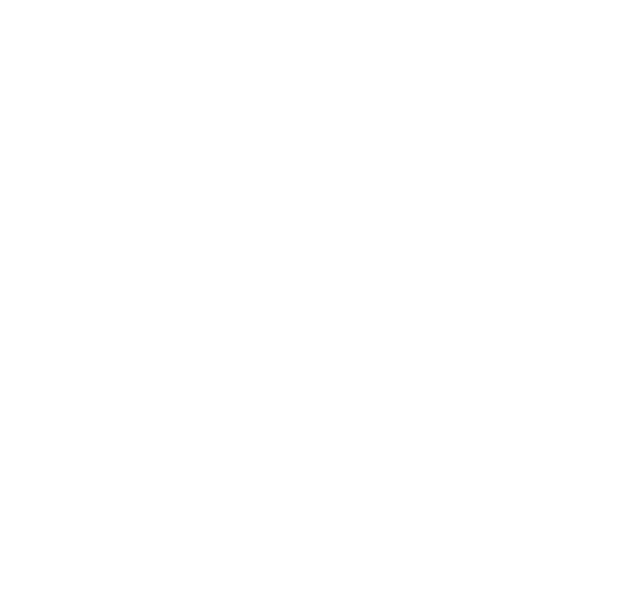
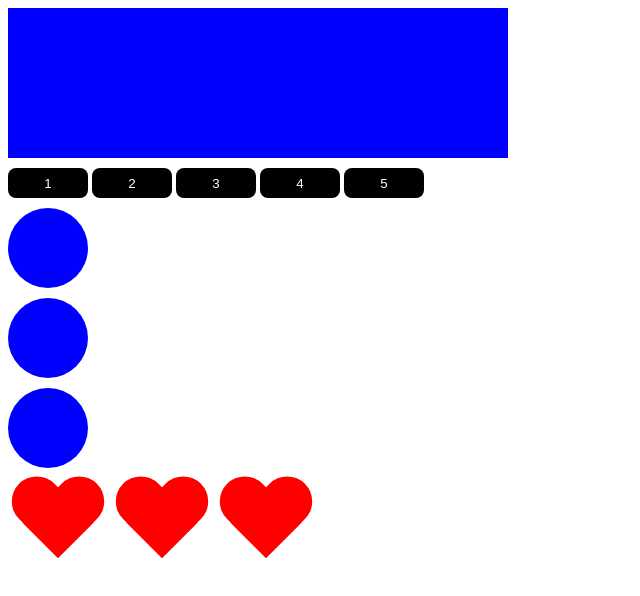
Before and after one commit to sirnet/js-junior, a plain HTML site: page index.html in a window 1280 px wide. Shown: the whole page, without its empty margins (0-640 px from the left). Drawn offline with Linux system fonts and the light colour scheme.

Commit message:
lern 2 - Работаем с document

```diff
--- a/024 script.js
+++ /dev/null
@@ -1,84 +0,0 @@
-/* Задание на урок:
-
-1) У нас уже есть рабочее приложение, состоящее из отдельных функций. Представьте, что
-перед вами стоит задача переписать его так, чтобы все функции стали методами объекта personalMovieDB
-Такое случается в реальных продуктах при смене технологий или подхода к архитектуре программы
-
-2) Создать метод toggleVisibleMyDB, который при вызове будет проверять свойство privat. Если оно false - он
-переключает его в true, если true - переключает в false. Протестировать вместе с showMyDB.
-
-3) В методе writeYourGenres запретить пользователю нажать кнопку "отмена" или оставлять пустую строку.
-Если он это сделал - возвращать его к этому же вопросу. После того, как все жанры введены -
-при помощи метода forEach вывести в консоль сообщения в таком виде:
-"Любимый жанр #(номер по порядку, начиная с 1) - это (название из массива)"*/
-
-'use strict';
-
-// Код возьмите из предыдущего домашнего задания
-
-const personalMovieDB = {
-    count : 0,
-    movies : {},
-    actors : {},
-    genres : [],
-    privat : true,
-    start: () => {
-        personalMovieDB.count = +prompt('Сколько фильмов вы уже посмотрели?', '');
-
-        while (personalMovieDB.count == '' || personalMovieDB.count == null || isNaN(personalMovieDB.count)){
-            personalMovieDB.count = +prompt('Сколько фильмов вы уже посмотрели?', '');
-        }
-    },
-    rememberMyFilms: () => {
-        for (let i = 0; i < 2; i++) {
-            const a = prompt('Один из последних просмотренных фильмов?', ''),
-                  b = prompt('На сколько оцените его?', '');
-            if (a != null && b != null && a != '' && b != '' && a.length < 50) {
-                personalMovieDB.movies[a] = b;
-                console.log('done');
-            } else {
-                console.log('error');
-                i--;
-            }
-        }
-    },
-    detectPersonalLevel: () => {
-        if(personalMovieDB.count < 10){
-            alert ("Просмотрено довольно мало фильмов");
-        } else if (personalMovieDB.count >= 10 && personalMovieDB.count < 30) {
-            alert ("Вы классический зритель");
-        } else if (personalMovieDB.count >= 30){
-            alert("Вы киноман");
-        } else {
-            console.log("Произошла ошибка");
-        }
-    },
-    showMyDB: (hidden) => {
-        if (!hidden) {
-            console.log(personalMovieDB.privat);
-        }
-    },
-    writeYourGenres: (group) => {
-        for (let i=1; i<=2; i++){
-            const geners = prompt(`Ваш любимый жанр под номером ${i}`);
-            if (geners === '' || genres == null){
-                console.log('Вы ввели некорректные данные или не ввели их вовсе');
-                i--;
-            } else {
-                personalMovieDB.genres = geners.slice(', ');
-                personalMovieDB.genres.sort();
-            }
-        }
-
-        personalMovieDB.genres.forEach((item, i) => {
-            console.log(`Любимый жанр №${i+1} - это ${item}`);
-        });
-    },
-    toggleVisibleMyDB: () => {
-        if (personalMovieDB.privat == false){
-            personalMovieDB.privat = true;
-        } else {
-            personalMovieDB.privat = false;
-        }
-    }
-};
--- /dev/null
+++ b/css/style.css
@@ -0,0 +1,78 @@
+.box {
+  width: 150px;
+  height: 150px;
+  background-color: red;
+}
+button {
+	width: 80px;
+	height: 30px;
+	margin-top: 10px;
+	border: none;
+	border-radius: 8px;
+	background-color: #000;
+	color: #fff;
+	cursor: pointer;
+	outline: none;
+}
+
+.circle {
+	width: 80px;
+	height: 80px;
+	background-color: blue;
+	display: block;
+	margin-top: 10px;
+	border-radius: 100%;
+}
+
+.heart {
+	display: inline-block;
+    position: relative;
+    width: 100px;
+    height: 90px;
+    margin-top: 10px;
+}
+.heart:before,
+.heart:after {
+    position: absolute;
+    content: "";
+    left: 50px;
+    top: 0;
+    width: 50px;
+    height: 80px;
+    background: red;
+    -moz-border-radius: 50px 50px 0 0;
+    border-radius: 50px 50px 0 0;
+    -webkit-transform: rotate(-45deg);
+       -moz-transform: rotate(-45deg);
+        -ms-transform: rotate(-45deg);
+         -o-transform: rotate(-45deg);
+            transform: rotate(-45deg);
+    -webkit-transform-origin: 0 100%;
+       -moz-transform-origin: 0 100%;
+        -ms-transform-origin: 0 100%;
+         -o-transform-origin: 0 100%;
+            transform-origin: 0 100%;
+}
+.heart:after {
+    left: 0;
+    -webkit-transform: rotate(45deg);
+       -moz-transform: rotate(45deg);
+        -ms-transform: rotate(45deg);
+         -o-transform: rotate(45deg);
+            transform: rotate(45deg);
+    -webkit-transform-origin: 100% 100%;
+       -moz-transform-origin: 100% 100%;
+        -ms-transform-origin: 100% 100%;
+         -o-transform-origin: 100% 100%;
+            transform-origin :100% 100%;
+}
+.black{
+	width: 150px;
+	height: 50px;
+	line-height: 50px;
+	text-align: center;
+	background-color: black;
+	margin-bottom: 30px;
+	margin-top: 30px;
+	color: #fff;
+}
--- a/index.html
+++ b/index.html
@@ -4,9 +4,28 @@
     <meta charset="UTF-8">
     <meta http-equiv="X-UA-Compatible" content="IE=edge">
     <meta name="viewport" content="width=device-width, initial-scale=1.0">
+    <link rel="stylesheet" href="css/style.css">
     <title>Document</title>
 </head>
 <body>
-    <script src="024 script.js"></script>
+    <div class="box" id="box"></div>
+		<button>1</button>
+		<button>2</button>
+		<button>3</button>
+		<button>4</button>
+		<button>5</button>
+
+		<div class="circle"></div>
+		<div class="circle"></div>
+		<div class="circle"></div>
+
+		<div class="wrapper">
+			<div class="heart"></div>
+			<div class="heart"></div>
+            <div class="heart"></div>
+
+		</div>
+
+    <script src="js/script.js"></script>
 </body>
 </html>
--- /dev/null
+++ b/js/script.js
@@ -0,0 +1,82 @@
+//
+'use strict';
+
+// Код возьмите из предыдущего домашнего задания
+
+// const personalMovieDB = {
+//     count : 0,
+//     movies : {},
+//     actors : {},
+//     genres : [],
+//     privat : true,
+//     start: () => {
+//         personalMovieDB.count = +prompt('Сколько фильмов вы уже посмотрели?', '');
+
+//         while (personalMovieDB.count == '' || personalMovieDB.count == null || isNaN(personalMovieDB.count)){
+//             personalMovieDB.count = +prompt('Сколько фильмов вы уже посмотрели?', '');
+//         }
+//     },
+//     rememberMyFilms: () => {
+//         for (let i = 0; i < 2; i++) {
+//             const a = prompt('Один из последних просмотренных фильмов?', ''),
+//                   b = prompt('На сколько оцените его?', '');
+//             if (a != null && b != null && a != '' && b != '' && a.length < 50) {
+//                 personalMovieDB.movies[a] = b;
+//                 console.log('done');
+//             } else {
+//                 console.log('error');
+//                 i--;
+//             }
+//         }
+//     },
+//     detectPersonalLevel: () => {
+//         if(personalMovieDB.count < 10){
+//             alert ("Просмотрено довольно мало фильмов");
+//         } else if (personalMovieDB.count >= 10 && personalMovieDB.count < 30) {
+//             alert ("Вы классический зритель");
+//         } else if (personalMovieDB.count >= 30){
+//             alert("Вы киноман");
+//         } else {
+//             console.log("Произошла ошибка");
+//         }
+//     },
+//     showMyDB: (hidden) => {
+//         if (!hidden) {
+//             console.log(personalMovieDB.privat);
+//         }
+//     },
+//     writeYourGenres: (group) => {
+//         for (let i=1; i<=2; i++){
+//             const geners = prompt(`Ваш любимый жанр под номером ${i}`);
+//             if (geners === '' || genres == null){
+//                 console.log('Вы ввели некорректные данные или не ввели их вовсе');
+//                 i--;
+//             } else {
+//                 personalMovieDB.genres = geners.slice(', ');
+//                 personalMovieDB.genres.sort();
+//             }
+//         }
+
+//         personalMovieDB.genres.forEach((item, i) => {
+//             console.log(`Любимый жанр №${i+1} - это ${item}`);
+//         });
+//     },
+//     toggleVisibleMyDB: () => {
+//         if (personalMovieDB.privat == false){
+//             personalMovieDB.privat = true;
+//         } else {
+//             personalMovieDB.privat = false;
+//         }
+//     }
+// };
+
+//Старые методы подключения getElement
+
+const box = document.getElementById('box'),
+      btns = document.getElementsByTagName('button'),
+      circles = document.getElementsByClassName('circles'),
+      hearts = document.querySelectorAll('.heart'),
+      oneHeart = document.querySelector('.heart');
+
+box.style.backgroundColor = "blue";
+box.style.width = '500px';
```
